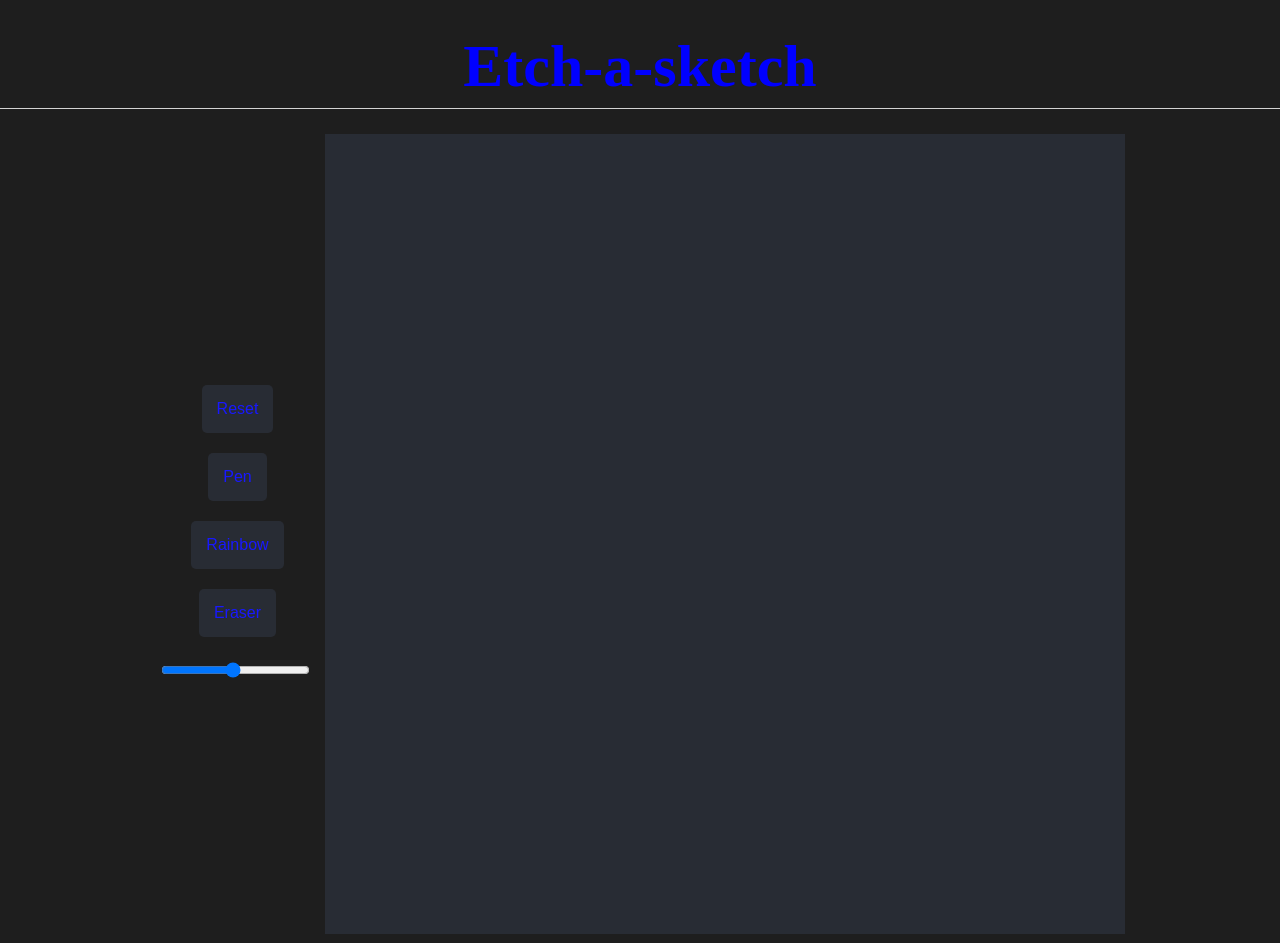
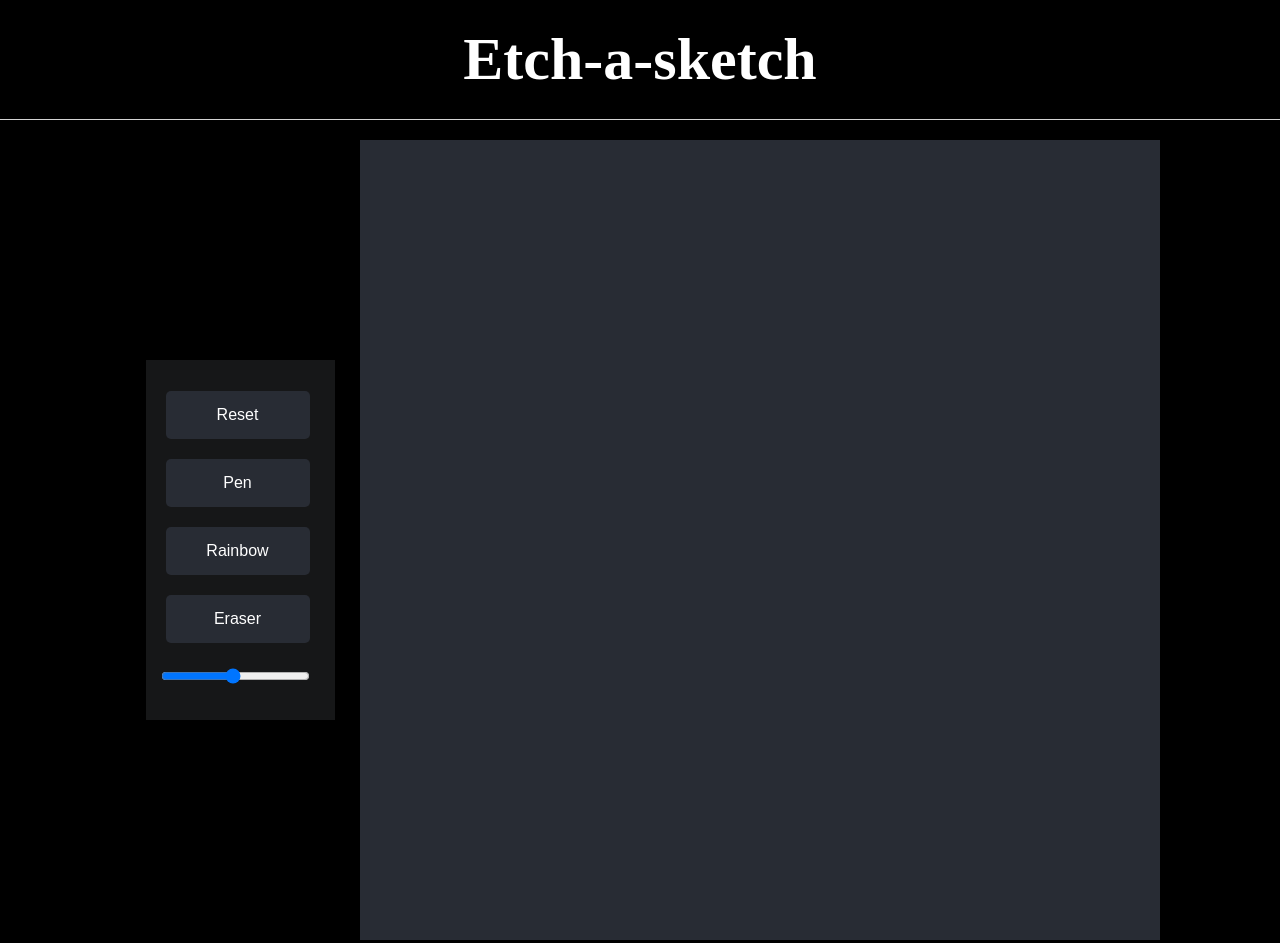
Before and after one commit to alexkozlovm/Etch-a-sketch, a plain HTML site: page index.html in a window 1280 px wide. Shown: the top 943 px of the page. Drawn offline with Linux system fonts and the light colour scheme.

Commit message:
finishing touches

```diff
--- a/script.js
+++ b/script.js
@@ -28,14 +28,16 @@ function draw(event) {
     if (event.type === 'mouseover' && !event.buttons) return;
     const cell = event.target;
     if (mode === 'pen') {
+        cell.style.cursor = 'crosshair';
         color = 'white';
     } else if (mode === 'eraser') {
+        cell.style.cursor = 'pointer';
         color = '#282c34';
     } else if (mode === 'rainbow') {
         color = `#${Math.floor(Math.random() * 16777215).toString(16)}`;
     }
     cell.style.backgroundColor = color;
-    cell.style.cursor = 'crosshair';
+
 }
 
 // Reset function
--- a/style.css
+++ b/style.css
@@ -2,19 +2,17 @@
     box-sizing: border-box;
     margin: 0;
     padding: 0;
-    color: blue; /* Set text color to white */
+    color: rgb(255, 255, 255); /* Set text color to white */
 }
 
 body {
-    background-color: #1e1e1e; /* Set background color to dark gray */
+    background-color: #000000; /* Set background color to dark gray */
 }
 
 header {
+    padding: 25px;
     text-align: center;
-    margin: 25px 0;
-    padding-bottom: 10px; /* Increase space below header */
     border-bottom: 1px solid lightgray; /* Add visible line below header */
-    padding: 7px; /* Increase padding of footer */
     font-size: 30px; /* Increase font size of header */
 }
 
@@ -28,16 +26,17 @@ main {
 #controls {
     display: flex;
     flex-direction: column;
-    align-items: center;
     justify-content: center; /* Vertically center the controls */
-    margin: 20px 0;
+    margin: 220px 25px;
+    background-color: #161718; /* Set controls background color to dark gray */
+    padding: 10px;
 }
 
 #controls button {
     padding: 15px;
     margin: 10px;
     background-color: #282c34; /* Set button background color to dark blue */
-    color: rgb(24, 24, 255); /* Set button text color to white */
+    color:white; /* Set button text color to white */
     border: none; /* Remove button border */
     border-radius: 5px; /* Add border radius to buttons */
     font-size: 16px; /* Increase font size of buttons */
@@ -48,9 +47,10 @@ main {
     padding: 10px;
     margin: 5px;
     background-color: #282c34; /* Set input background color to dark blue */
-    color: blue; /* Set input text color to white */
+    color: white; /* Set input text color to white */
     border: none; /* Remove input border */
     margin-right: 15px;
+
 }
 
 footer {
```
